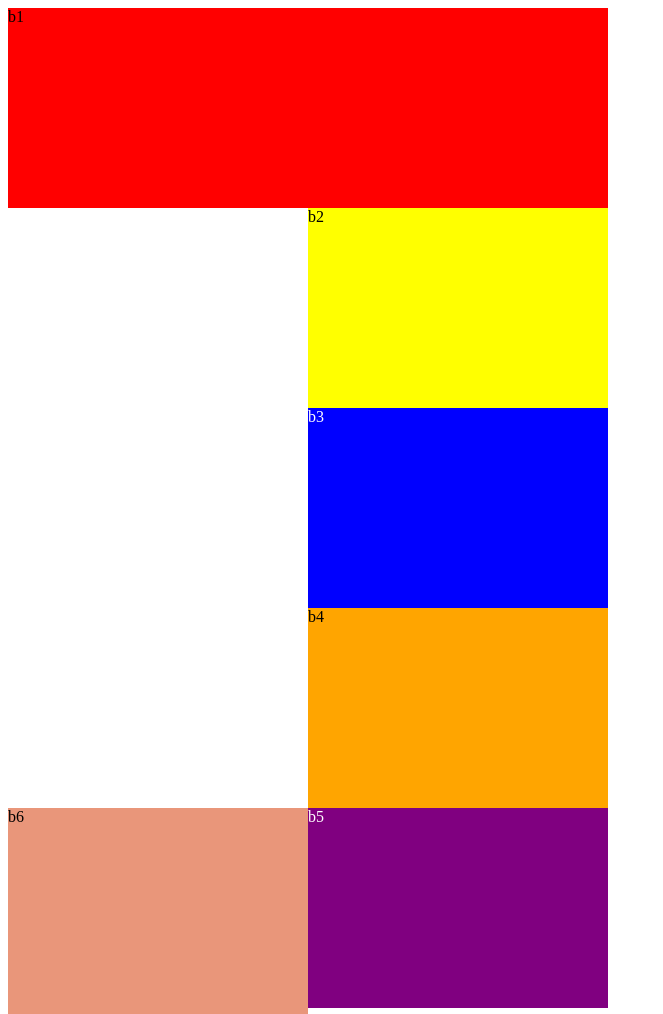
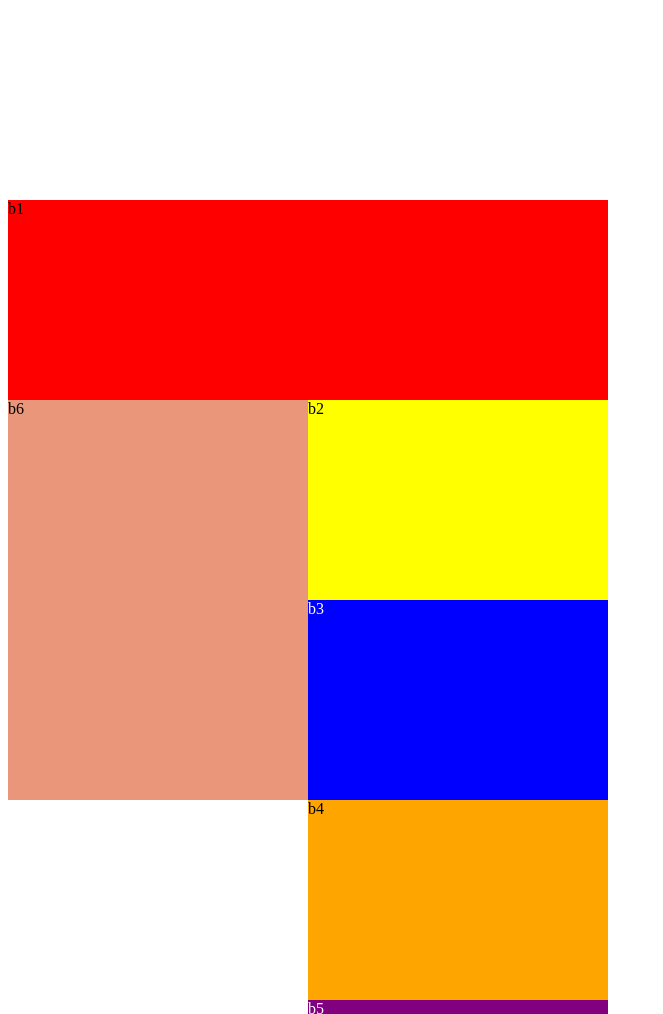
Before and after one commit to Newcomb/Layouts, a plain HTML site: page layout8.html in a window 1280 px wide. Shown: the top 1014 px of the page, without its empty margins (0-663 px from the left). Drawn offline with Linux system fonts and the light colour scheme.

Commit message:
Update layout8.html

```diff
--- a/layout8.html
+++ b/layout8.html
@@ -54,10 +54,9 @@ div
 .b6
 {
     background-color:darksalmon;
-        float: left;
+    margin-top: 200px;
     width: 50%;
     height: 600px;
-    clear: none;
 }
 
 </style>
```
